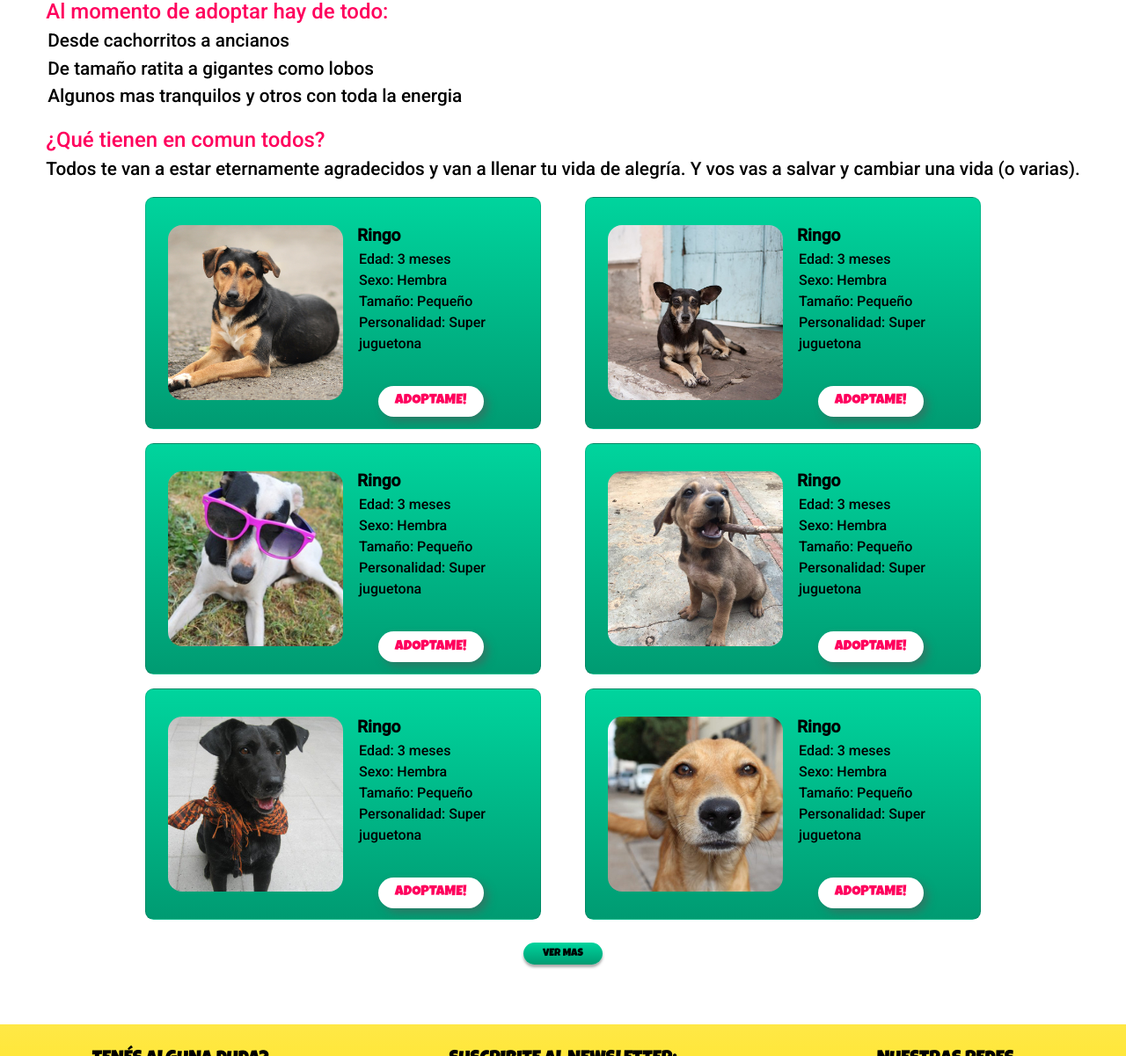
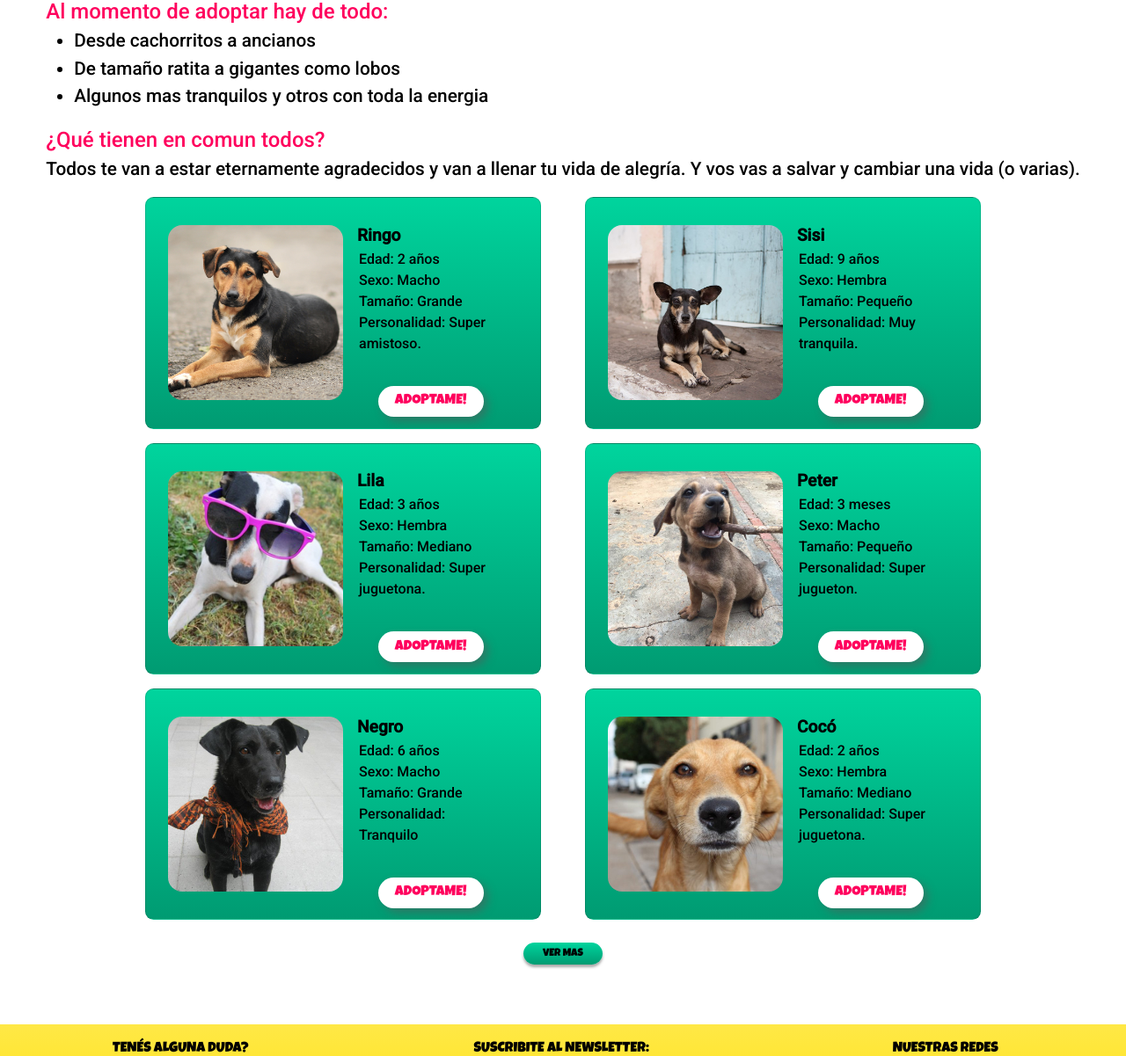
Before and after one commit to gonzaCebre/firulaisWeb, a website: page adopta.html in a window 1280 px wide. Shown: the part 199-1400 px from the top of the page at 88% size. Drawn offline with nearby package versions, Linux system fonts and the light colour scheme.

Commit message:
Ultimos retoques

```diff
--- a/adopta.html
+++ b/adopta.html
@@ -95,10 +95,10 @@
                         <div class="card-body">
                             <p class="card-title">Ringo</p>
                             <ul class="card-text">
-                                <li>Edad: 3 meses</li>
-                                <li>Sexo: Hembra</li>
-                                <li>Tamaño: Pequeño</li>
-                                <li>Personalidad: Super juguetona</li>
+                                <li>Edad: 2 años</li>
+                                <li>Sexo: Macho</li>
+                                <li>Tamaño: Grande</li>
+                                <li>Personalidad: Super amistoso.</li>
                             </ul>
 
                         </div>
@@ -116,12 +116,12 @@
                     </div>
                     <div class="col-md-6">
                         <div class="card-body">
-                            <p class="card-title">Ringo</p>
+                            <p class="card-title">Sisi</p>
                             <ul class="card-text">
-                                <li>Edad: 3 meses</li>
+                                <li>Edad: 9 años</li>
                                 <li>Sexo: Hembra</li>
                                 <li>Tamaño: Pequeño</li>
-                                <li>Personalidad: Super juguetona</li>
+                                <li>Personalidad: Muy tranquila.</li>
                             </ul>
 
                         </div>
@@ -139,12 +139,12 @@
                     </div>
                     <div class="col-md-6">
                         <div class="card-body">
-                            <p class="card-title">Ringo</p>
+                            <p class="card-title">Lila</p>
                             <ul class="card-text">
-                                <li>Edad: 3 meses</li>
+                                <li>Edad: 3 años</li>
                                 <li>Sexo: Hembra</li>
-                                <li>Tamaño: Pequeño</li>
-                                <li>Personalidad: Super juguetona</li>
+                                <li>Tamaño: Mediano</li>
+                                <li>Personalidad: Super juguetona.</li>
                             </ul>
 
                         </div>
@@ -162,12 +162,12 @@
                     </div>
                     <div class="col-md-6">
                         <div class="card-body">
-                            <p class="card-title">Ringo</p>
+                            <p class="card-title">Peter</p>
                             <ul class="card-text">
                                 <li>Edad: 3 meses</li>
-                                <li>Sexo: Hembra</li>
+                                <li>Sexo: Macho</li>
                                 <li>Tamaño: Pequeño</li>
-                                <li>Personalidad: Super juguetona</li>
+                                <li>Personalidad: Super jugueton.</li>
                             </ul>
 
                         </div>
@@ -185,12 +185,12 @@
                     </div>
                     <div class="col-md-6">
                         <div class="card-body">
-                            <p class="card-title">Ringo</p>
+                            <p class="card-title">Negro</p>
                             <ul class="card-text">
-                                <li>Edad: 3 meses</li>
-                                <li>Sexo: Hembra</li>
-                                <li>Tamaño: Pequeño</li>
-                                <li>Personalidad: Super juguetona</li>
+                                <li>Edad: 6 años</li>
+                                <li>Sexo: Macho</li>
+                                <li>Tamaño: Grande</li>
+                                <li>Personalidad: Tranquilo</li>
                             </ul>
 
                         </div>
@@ -208,12 +208,12 @@
                     </div>
                     <div class="col-md-6">
                         <div class="card-body">
-                            <p class="card-title">Ringo</p>
+                            <p class="card-title">Cocó</p>
                             <ul class="card-text">
-                                <li>Edad: 3 meses</li>
+                                <li>Edad: 2 años</li>
                                 <li>Sexo: Hembra</li>
-                                <li>Tamaño: Pequeño</li>
-                                <li>Personalidad: Super juguetona</li>
+                                <li>Tamaño: Mediano</li>
+                                <li>Personalidad: Super juguetona.</li>
                             </ul>
 
                         </div>
--- a/scss/_adopta.scss
+++ b/scss/_adopta.scss
@@ -4,11 +4,6 @@
     font-family: $fuentePrincipal;
 
     color: rgb(0, 0, 0);
-
-    & ul {
-        list-style-type: none;
-        margin-left: -30px;
-    }
 
     .titulo{
         font-size: 1.2rem;
--- a/scss/_colabora.scss
+++ b/scss/_colabora.scss
@@ -7,6 +7,11 @@
         font-size: 1.2rem;
         color: $fucsia;
         margin-bottom: 0;
+    }
+
+    a{
+        text-decoration: none;
+        color: $fucsia;
     }
 }
 
--- a/scss/_footer.scss
+++ b/scss/_footer.scss
@@ -9,7 +9,7 @@
     margin-top: 2rem;
     display: flex;
     justify-content: center;
-    padding: 1.5rem 0;
+    padding: 1rem 0 0rem 0;
 
     &__seccion{
         display: flex;
@@ -18,7 +18,7 @@
         margin-bottom: 0.6rem;
 
         & p, label{
-            margin-bottom: 0.3rem;
+            margin-bottom: 0.1rem;
         }
 
         & .input {
@@ -52,6 +52,6 @@
 
 @media only screen and (min-width: 768px){
     .footer{
-        font-size: 1.3rem;
+        font-size: 1rem;
     }
 }
--- a/scss/_header.scss
+++ b/scss/_header.scss
@@ -26,12 +26,26 @@ header{
                 }
 
                 .dropdown-menu{
-                    background-color: $amarillo;
                     border: none;
                     text-align: center;
+                    background-color: $amarillo;
+
+                    .dropdown-item{
+                        background-color: $amarillo;
+                    }
                 }
             }
         }
+    }
+}
+
+/* MEDIA QUERIES PARA TABLET */
+
+@media only screen and (max-width: 768px){
+    .navbar-nav{
+        display: flex;
+        flex-direction: column;
+        align-items: flex-end;
     }
 }
 
@@ -49,7 +63,7 @@ header{
             justify-content: space-around;
 
             &-li a:hover{
-                color: rgb(255, 255, 255);
+                color: rgb(0, 0, 0);
             }
         }
 
--- a/scss/_index.scss
+++ b/scss/_index.scss
@@ -18,6 +18,7 @@
         &__cajaFoto{
             border-radius: 1rem;
             overflow: hidden;
+            max-width: 300px;
         }
 
         .card-title {
--- a/scss/_infoUtil.scss
+++ b/scss/_infoUtil.scss
@@ -50,13 +50,14 @@
 
             &__preview{
                 margin-top: 0;
+                margin-bottom: 1rem;
                 &__titulo {
                     color: $fucsia;
                     text-transform: uppercase;
                     font-family: $fuenteSecundaria;
                     font-size: 1.4rem;
                     text-align: center;
-
+                    margin-bottom: 0;
                 }
 
             }
@@ -64,3 +65,11 @@
 
     }
 }
+
+@media only screen and (min-width: 576px){
+
+    .art:hover {
+        transform: scale(1.05);
+        transition-duration: 300ms;
+    }
+}
--- a/scss/_nosotros.scss
+++ b/scss/_nosotros.scss
@@ -12,10 +12,6 @@
         text-align: left;
     }
 
-    & ul {
-        list-style-type: none;
-        margin-left: -30px;
-    }
 
     &__foto{
         border-radius: 25px;
```
Also changed, not shown: index.html (+16 -16 lines), infoUtil.html (+4 -7 lines), nosotros.html (+5 -7 lines), css/styles.css.
